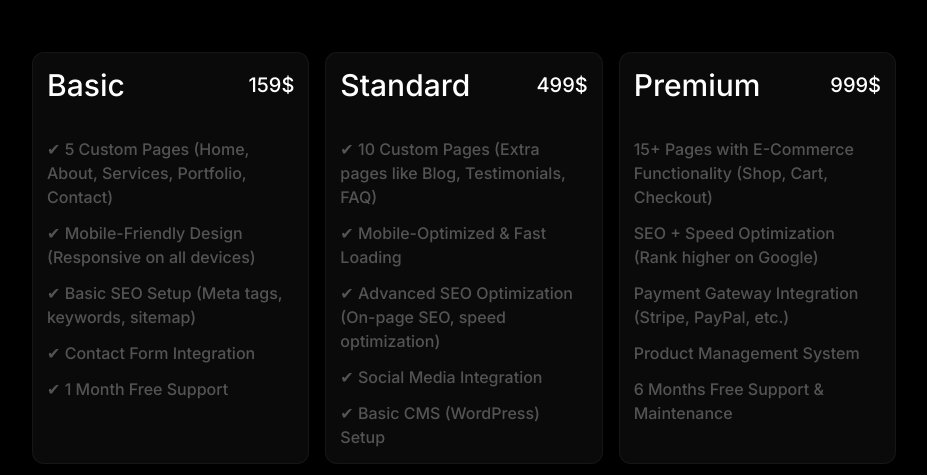
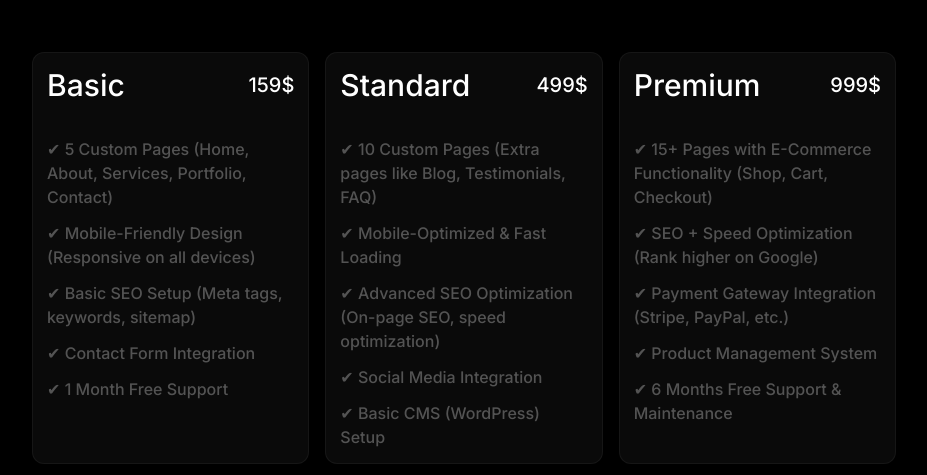
Before and after one commit to SaadAnna/Codew.v.1, a Next.js app: page / in a window 1280 px wide. Shown: the part 3820-4295 px from the top of the page, without its empty margins (176-1103 px from the left). Built offline with nearby package versions, Linux system fonts and the light colour scheme.

Commit message:
Add some content in the pricing section

```diff
--- a/app/sections/Pricing.tsx
+++ b/app/sections/Pricing.tsx
@@ -24,11 +24,11 @@ const Pricings = [
     id: 1,
     title: "Premium",
     price: "999$",
-    featureone: "15+ Pages with E-Commerce Functionality (Shop, Cart, Checkout)",
-    featuretwo: "SEO + Speed Optimization (Rank higher on Google)",
-    featurethree: "Payment Gateway Integration (Stripe, PayPal, etc.)",
-    featurefour: "Product Management System",
-    featurefive: "6 Months Free Support & Maintenance",
+    featureone: "✔ 15+ Pages with E-Commerce Functionality (Shop, Cart, Checkout)",
+    featuretwo: "✔ SEO + Speed Optimization (Rank higher on Google)",
+    featurethree: "✔ Payment Gateway Integration (Stripe, PayPal, etc.)",
+    featurefour: "✔ Product Management System",
+    featurefive: "✔ 6 Months Free Support & Maintenance",
   },
 ];
 export const Pricing = () => {
```
